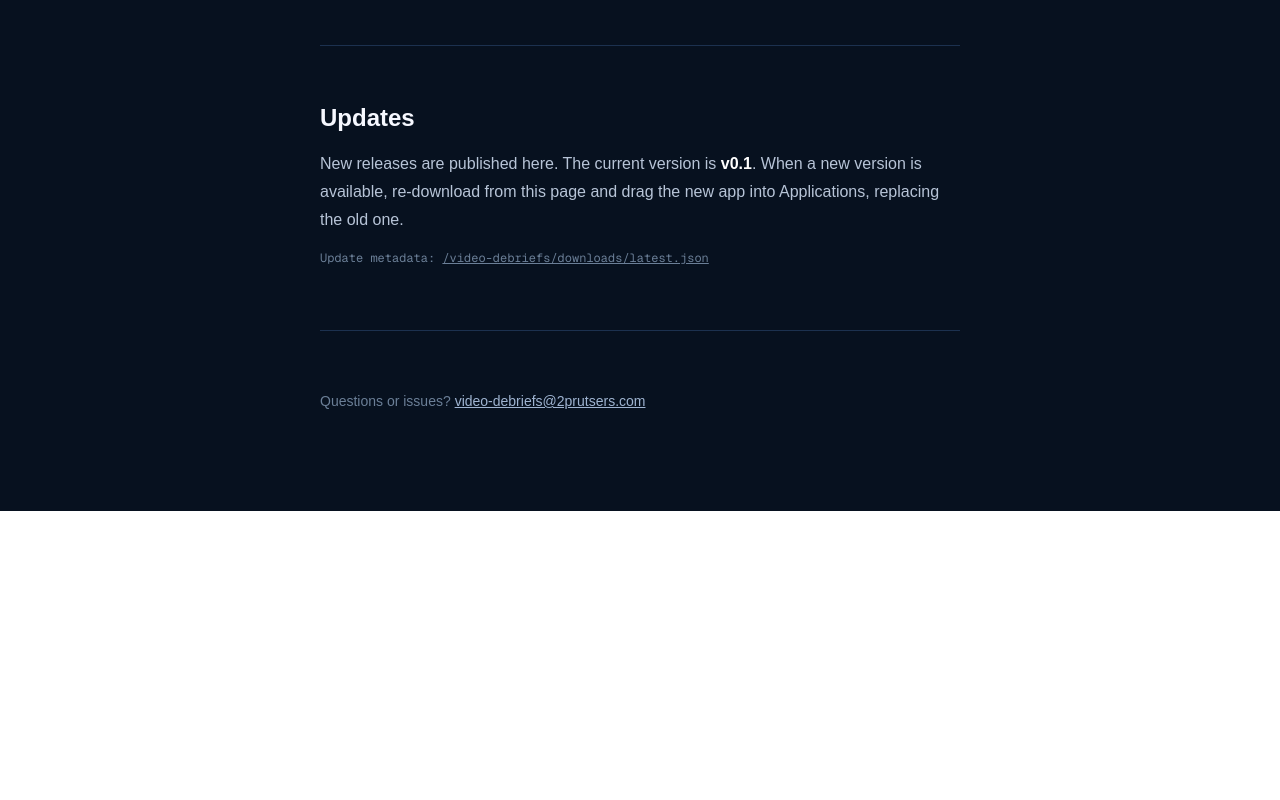
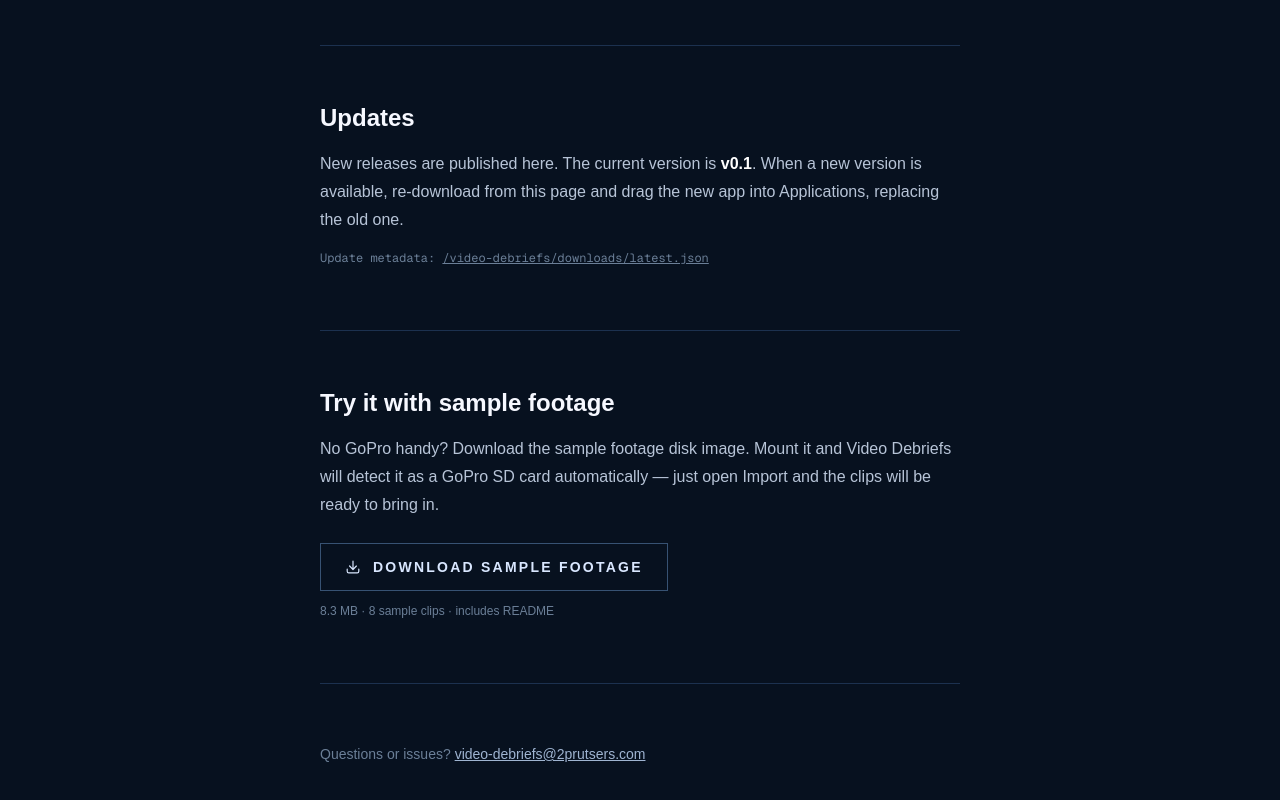
Before and after one commit to 2Prutsers/2prutsers.com, a Next.js app: page /video-debriefs/downloads in a window 1280 px wide. Shown: the part 1433-2233 px from the top of the page. Before the commit the page ends 1944 px from the top, so only its background shows below. Built offline with nearby package versions, Linux system fonts and the light colour scheme.

Commit message:
add samples package and /act redirect mem

```diff
--- /dev/null
+++ b/app/act/page.tsx
@@ -0,0 +1,30 @@
+import type { Metadata } from "next";
+
+const spotifyUrl =
+  "https://open.spotify.com/track/0ssiCrU06u2hlTplThFF0l?si=eXuj16NnSNKlx6_caRTLYQ";
+
+export const metadata: Metadata = {
+  title: "Redirecting to Spotify",
+  alternates: {
+    canonical: "/act",
+  },
+};
+
+export default function ActRedirect() {
+  return (
+    <main className="grid min-h-dvh place-items-center bg-[#130c24] px-6 text-center text-white">
+      <meta httpEquiv="refresh" content={`0; url=${spotifyUrl}`} />
+      <script
+        dangerouslySetInnerHTML={{
+          __html: `window.location.replace(${JSON.stringify(spotifyUrl)});`,
+        }}
+      />
+      <a
+        className="font-semibold text-[#ff6fcf] underline underline-offset-4"
+        href={spotifyUrl}
+      >
+        Open Spotify
+      </a>
+    </main>
+  );
+}
--- a/app/video-debriefs/downloads/page.tsx
+++ b/app/video-debriefs/downloads/page.tsx
@@ -165,6 +165,37 @@
         </div>
 
         <div className="mt-16 border-t border-[#1c314f] pt-14">
+          <h2 className="text-2xl font-black text-[#f6f8ff]">
+            Try it with sample footage
+          </h2>
+          <p className="mt-4 leading-7 text-[#b7c4d7]">
+            No GoPro handy? Download the sample footage disk image. Mount it and
+            Video Debriefs will detect it as a GoPro SD card automatically —
+            just open Import and the clips will be ready to bring in.
+          </p>
+          <div className="mt-6">
+            <a
+              href="/video-debriefs/downloads/Video%20Debriefs%20Samples.dmg"
+              download
+              className="inline-flex h-12 items-center gap-3 border border-[#375273] px-6 text-sm font-bold uppercase tracking-[0.16em] text-[#d9e7ff] transition hover:border-[#74d3ff] hover:text-white"
+            >
+              <svg
+                xmlns="http://www.w3.org/2000/svg"
+                viewBox="0 0 20 20"
+                fill="currentColor"
+                className="h-4 w-4 shrink-0"
+                aria-hidden="true"
+              >
+                <path d="M10.75 2.75a.75.75 0 0 0-1.5 0v8.614L6.295 8.235a.75.75 0 1 0-1.09 1.03l4.25 4.5a.75.75 0 0 0 1.09 0l4.25-4.5a.75.75 0 0 0-1.09-1.03l-2.955 3.129V2.75Z" />
+                <path d="M3.5 12.75a.75.75 0 0 0-1.5 0v2.5A2.75 2.75 0 0 0 4.75 18h10.5A2.75 2.75 0 0 0 18 15.25v-2.5a.75.75 0 0 0-1.5 0v2.5c0 .69-.56 1.25-1.25 1.25H4.75c-.69 0-1.25-.56-1.25-1.25v-2.5Z" />
+              </svg>
+              Download Sample Footage
+            </a>
+            <p className="mt-3 text-xs text-[#6b7f97]">8.3 MB · 8 sample clips · includes README</p>
+          </div>
+        </div>
+
+        <div className="mt-16 border-t border-[#1c314f] pt-14">
           <p className="text-sm leading-7 text-[#6b7f97]">
             Questions or issues?{" "}
             <a
```
Also changed, not shown: 1 other file (tests, documents, lock files or other folders).
